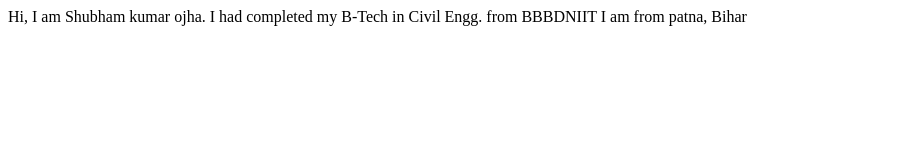
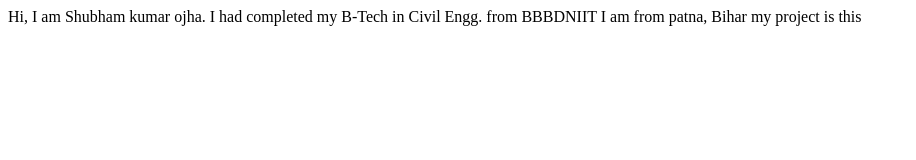
Before and after one commit to ozzall/README.MD, a plain HTML site: page index.html in a window 1280 px wide. Shown: the whole page, without its empty margins (0-916 px from the left). Drawn offline with Linux system fonts and the light colour scheme.

Commit message:
doc: update readme.md

```diff
--- a/index.html
+++ b/index.html
@@ -10,5 +10,6 @@
     Hi, I am Shubham kumar ojha.
     I had completed my B-Tech in Civil Engg. from BBBDNIIT
     I am from patna, Bihar
+    my project is this
 </body>
 </html>
```
